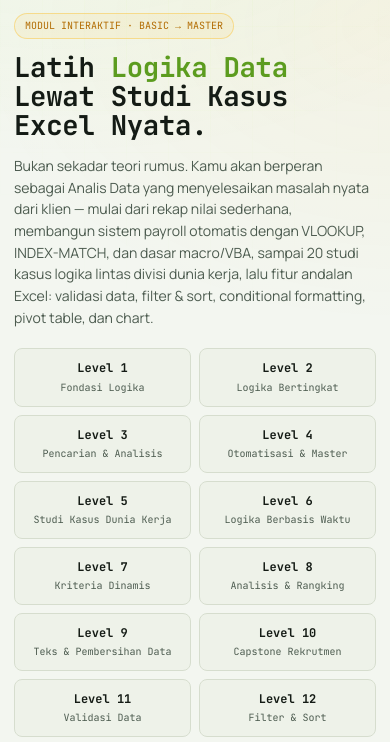
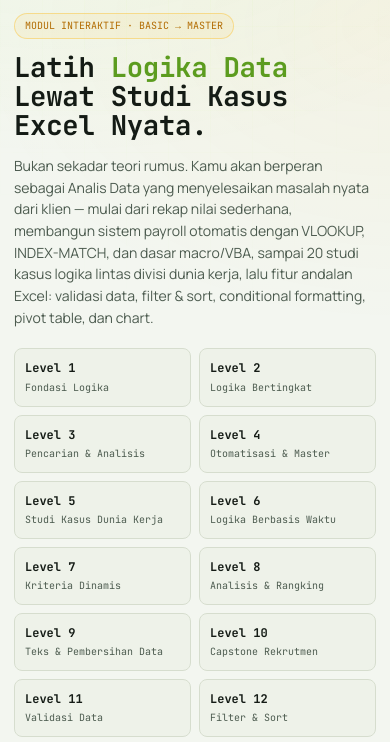
Before and after one commit to elzerodev/logic-academy, a plain HTML site: page index.html in a window 390 px wide. Shown: the part 58-800 px from the top of the page. Drawn offline with Linux system fonts and the light colour scheme.

Commit message:
Update index.html

```diff
--- a/index.html
+++ b/index.html
@@ -128,9 +128,11 @@ h1,h2,h3{font-family:var(--mono); letter-spacing:-0.01em; margin:0 0 8px;}
 .hero-grid{display:grid; grid-template-columns:repeat(5,1fr); gap:10px; margin:26px 0;}
 .hero-grid div{background:var(--panel-2); border:1px solid var(--line); border-radius:8px; padding:12px; font-family:var(--mono); font-size:11px; color:var(--text-dim); text-align:center;}
 .hero-grid div b{display:block; color:var(--text); font-size:13px; margin-bottom:2px;}
+@media (max-width:900px){
+  .hero-grid{grid-template-columns:repeat(3,1fr);}
+}
 @media (max-width:640px){
   .hero-grid{grid-template-columns:repeat(2,1fr);}
-  .hero-grid div:last-child{grid-column:1 / -1;}
 }
 
 /* maskot (di tengah, tepat sebelum footer) */
@@ -157,17 +159,22 @@ h1,h2,h3{font-family:var(--mono); letter-spacing:-0.01em; margin:0 0 8px;}
   #screen-hero .hero-badge{font-size:10px; padding:4px 10px; margin-bottom:14px;}
   #screen-hero h1{font-size:clamp(24px,7vw,32px); margin-bottom:12px;}
   #screen-hero p.lead{font-size:14px; margin-bottom:20px;}
-  .hero-grid{margin:20px 0; gap:8px;}
-  .hero-grid div{padding:10px; font-size:10px;}
+   .hero-grid{
+    margin:20px 0;
+    gap:8px;
+    grid-template-columns:repeat(2,1fr);
+  }
+  .hero-grid div{
+    padding:10px;
+    font-size:10px;
+    text-align:left;
+  }
   .hero-grid div b{font-size:12px;}
+
   .btn{display:block; width:100%; text-align:center; padding:14px 18px; font-size:13.5px;}
   .mascot{margin-top:22px;}
   .mascot img{width:150px;}
   .site-footer{font-size:10.5px; margin-top:26px; padding:14px 0 20px;}
-}
-@media (max-width:360px){
-  #screen-hero h1{font-size:22px;}
-  .hero-grid{grid-template-columns:1fr 1fr;}
 }
 
 </style>
```
Also changed, not shown: 1 other file.
